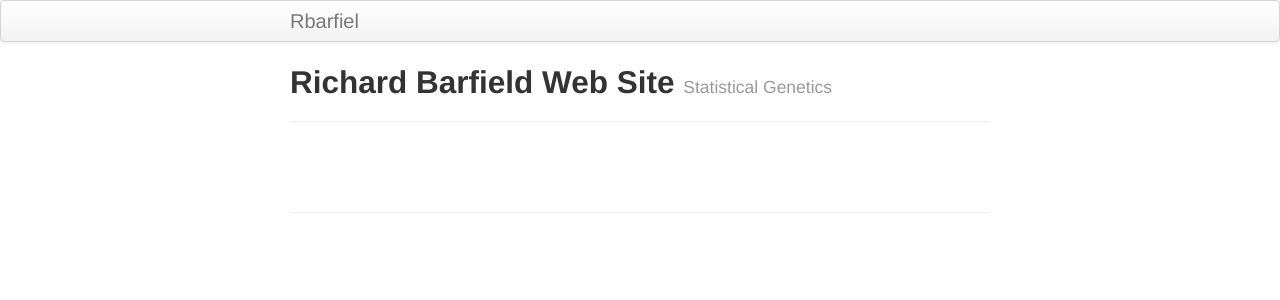
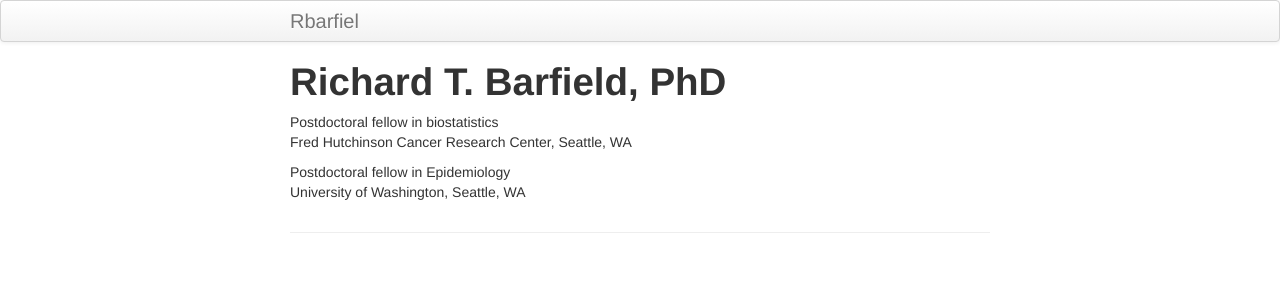
Before and after one commit to rbarfield/Barfield_website, a Jekyll site: the page built from index.md, in a window 1280 px wide. Shown: the top 300 px of the page. Built offline with Jekyll 4.4.1, drawn with Linux system fonts in a browser that asks for light colours.

Commit message:
Initial commit

```diff
--- a/index.md
+++ b/index.md
@@ -1,5 +1,10 @@
 ---
-layout: page
+layout: default
 title: Richard Barfield Web Site
 tagline: Statistical Genetics
 ---
+<div class="blurb">
+	<h1>Richard T. Barfield, PhD</h1>
+	<p>Postdoctoral fellow in biostatistics <br> Fred Hutchinson Cancer Research Center, Seattle, WA </p>
+        <p>Postdoctoral fellow in Epidemiology <br> University of Washington, Seattle, WA </p>
+</div><!-- /.blurb -->
```
